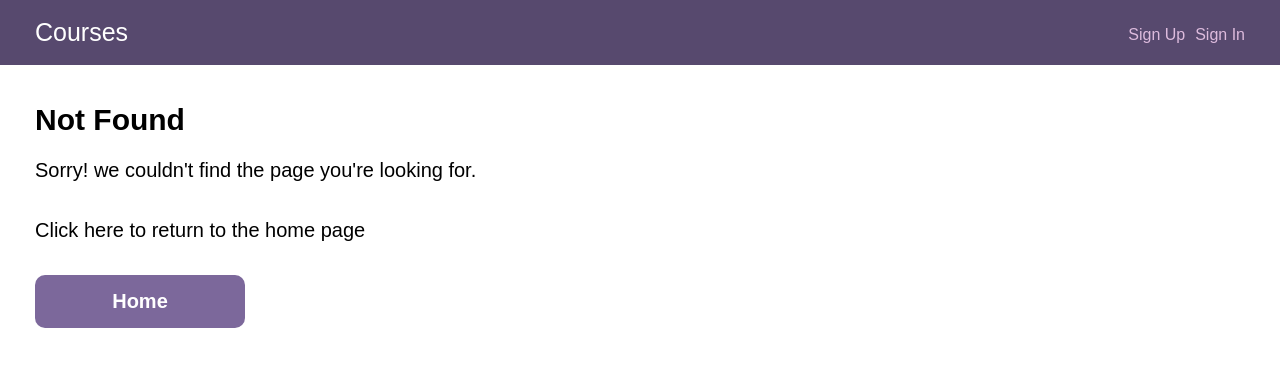
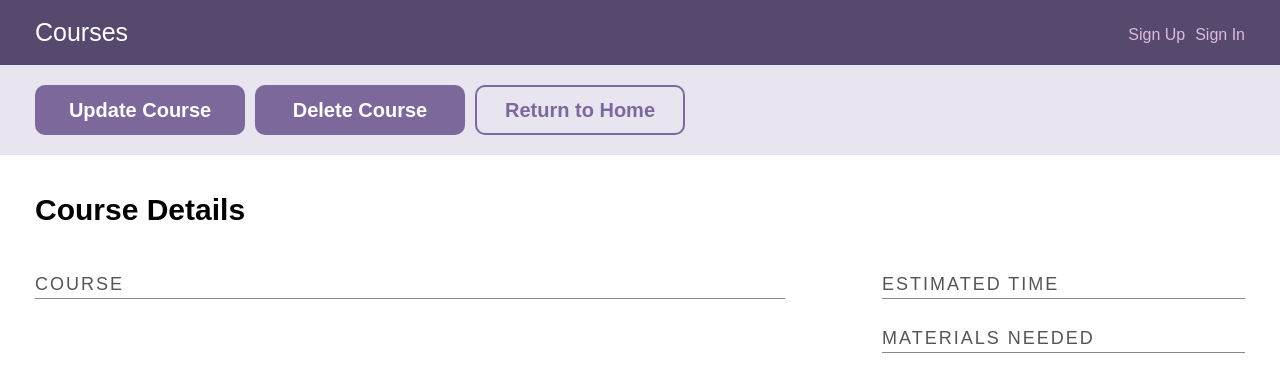
Before and after one commit to Marcelckp/full_stack_app_with_react_and_a_rest_api-v1, a React (Create React App) app in the folder client/: page /course-details/1 in a window 1280 px wide. Before the commit this address had no page. Shown: the top 392 px of the page. Built offline with nearby package versions, Linux system fonts and the light colour scheme.

Commit message:
create the course-detail component and error component

```diff
--- a/client/src/App.js
+++ b/client/src/App.js
@@ -9,6 +9,7 @@ import Home from './components/Home';
 import SignIn from './components/SignIn';
 import SignUp from './components/SignUp';
 import CreateCourse from './components/Create-Course';
+import CourseDetails from './components/Course-Details';
 
 
 function App() {
@@ -36,6 +37,7 @@ function App() {
           <Route path='/signup' render={() => <SignUp />} />
           <Route path='/signin' render={() => <SignIn />} />
           <Route path='/create-course' render={() => <CreateCourse />} />
+          <Route path='/course-details/:id' render={() => <CourseDetails />} />
           <Route component={NotFound} />
         </Switch>
       </div>
--- /dev/null
+++ b/client/src/components/Course-Details.js
@@ -0,0 +1,37 @@
+import React from 'react'
+
+function CourseDetails() {
+    return (
+        <>
+            <div className="actions--bar">
+                <div className="wrap">
+                    <a href="/update-course" className="button">Update Course</a>
+                    <a href="/delete-course" className="button">Delete Course</a>
+                    <a href="/" className="button button-secondary">Return to Home</a>
+                </div>
+            </div>
+            <div className="wrap">
+                <h2>Course Details</h2>
+                <form>
+                    <div className='main--flex'>
+                        <div>
+                            <h3 className='course--detail--title'>Course</h3>
+                            <h4 className="course--name">{/*courseName*/}</h4>
+                            {/* <p> courseDescription </p> */}
+                        </div>
+                        <div>
+                            <h3 className="course--detail--title">Estimated Time</h3>
+                            {/* <p> courseEstimatedTime </p> */}
+                            <h3 className="course--detail--title">Materials Needed</h3>
+                            <ul className="course--detail--list">
+                                {/* <li> Materials needed as li element received from the course that was fetched from the REST api </li> */}
+                            </ul>
+                        </div>
+                    </div>
+                </form>
+            </div>
+        </>
+    )
+}
+
+export default CourseDetails;
--- a/client/src/components/Home.js
+++ b/client/src/components/Home.js
@@ -21,7 +21,7 @@ function Home() {
         <div className='wrap main--grid'>
             {courses.map((course) => {
                 return (
-                    <a className='course--module course--link' href={`course-detail/:${course.id}`} key={course.id} >
+                    <a className='course--module course--link' href={`course-details/:${course.id}`} key={course.id} >
                         <h2 className='course--label'>Course</h2>
                         <h3 className='course--title'>{course.title}</h3>
                     </a>);
```
Also changed, not shown: client/src/components/Error.js (added, +14 -0 lines).
